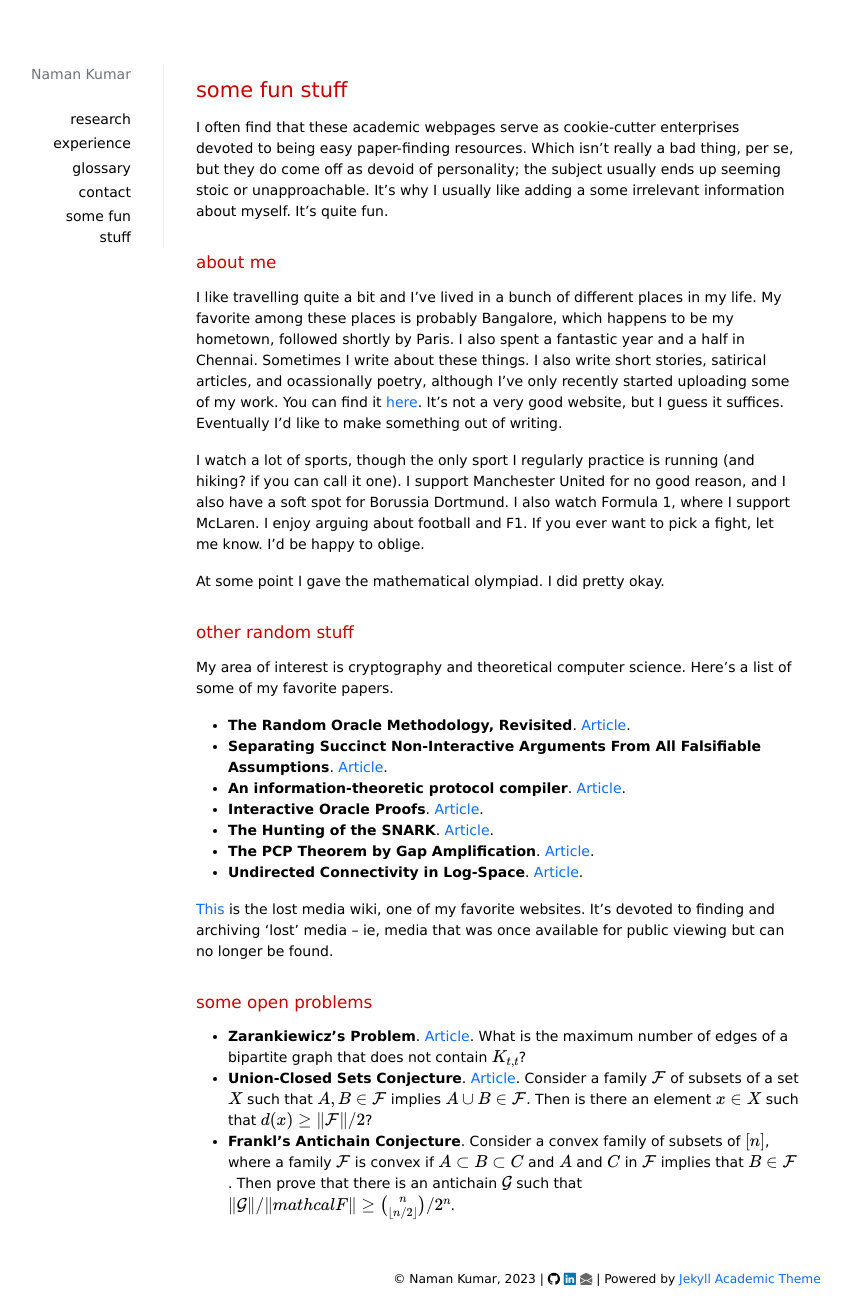
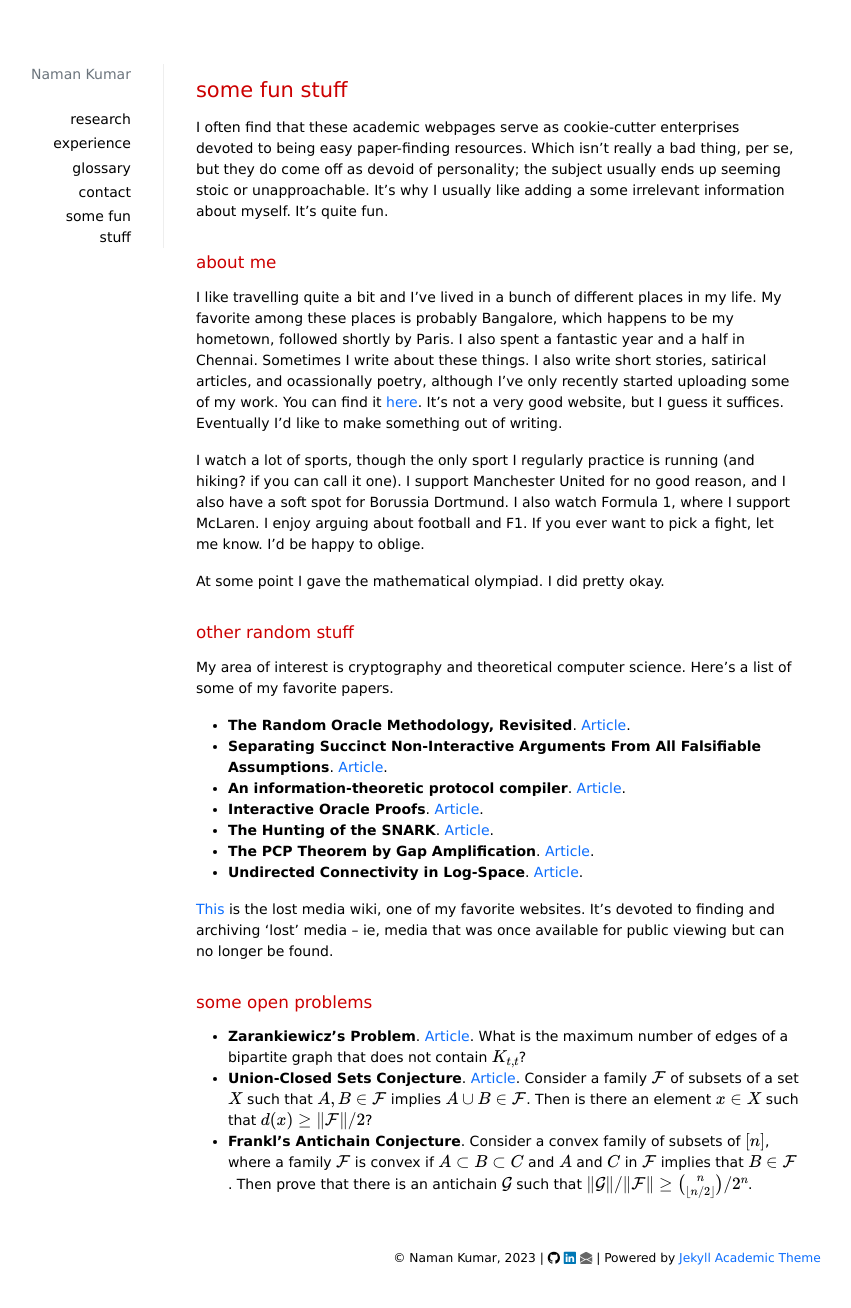
Before and after one commit to matcauthon49/matcauthon49.github.io, a Jekyll site: the page built from _pages/some-fun-stuff.md, in a window 1280 px wide. Shown: the whole page, without its empty margins (33-884 px from the left). Built offline with Jekyll 4.4.1, drawn with Linux system fonts in a browser that asks for light colours; nearby versions of some CDN libraries; formulas are drawn with MathJax 3; a style sheet for code colours, icons or effects is not loaded; after the commit the page ends 1287 px from its top, so only the background shows below that.

```diff
--- a/_pages/some-fun-stuff.md
+++ b/_pages/some-fun-stuff.md
@@ -37,4 +37,4 @@ My area of interest is cryptography and theoretical computer science. Here's a l
 
 + **Zarankiewicz's Problem**. [Article](https://en.wikipedia.org/wiki/Zarankiewicz_problem). What is the maximum number of edges of a bipartite graph that does not contain $$K_{t,t}$$?
 + **Union-Closed Sets Conjecture**. [Article](https://gilkalai.wordpress.com/2022/11/17/amazing-justin-gilmer-gave-a-constant-lower-bound-for-the-union-closed-sets-conjecture/). Consider a family $$\mathcal{F}$$ of subsets of a set $$X$$ such that $$A,B\in\mathcal{F}$$ implies $$A\cup B\in\mathcal{F}$$. Then is there an element $$x\in X$$ such that $$d(x)\geq \|\mathcal{F}\|/2$$?
-+ **Frankl's Antichain Conjecture**. Consider a convex family of subsets of $$[n]$$, where a family $$\mathcal{F}$$ is convex if $$A\subset B\subset C$$ and $$A$$ and $$C$$ in $$\mathcal{F}$$ implies that $$B\in\mathcal{F}$$. Then prove that there is an antichain $$\mathcal{G}$$ such that $$\|\mathcal{G}\|/\|mathcal{F}\|\geq \binom{n}{\lfloor n/2\rfloor}/2^n$$.
++ **Frankl's Antichain Conjecture**. Consider a convex family of subsets of $$[n]$$, where a family $$\mathcal{F}$$ is convex if $$A\subset B\subset C$$ and $$A$$ and $$C$$ in $$\mathcal{F}$$ implies that $$B\in\mathcal{F}$$. Then prove that there is an antichain $$\mathcal{G}$$ such that $$\|\mathcal{G}\|/\|\mathcal{F}\|\geq \binom{n}{\lfloor n/2\rfloor}/2^n$$.
```
